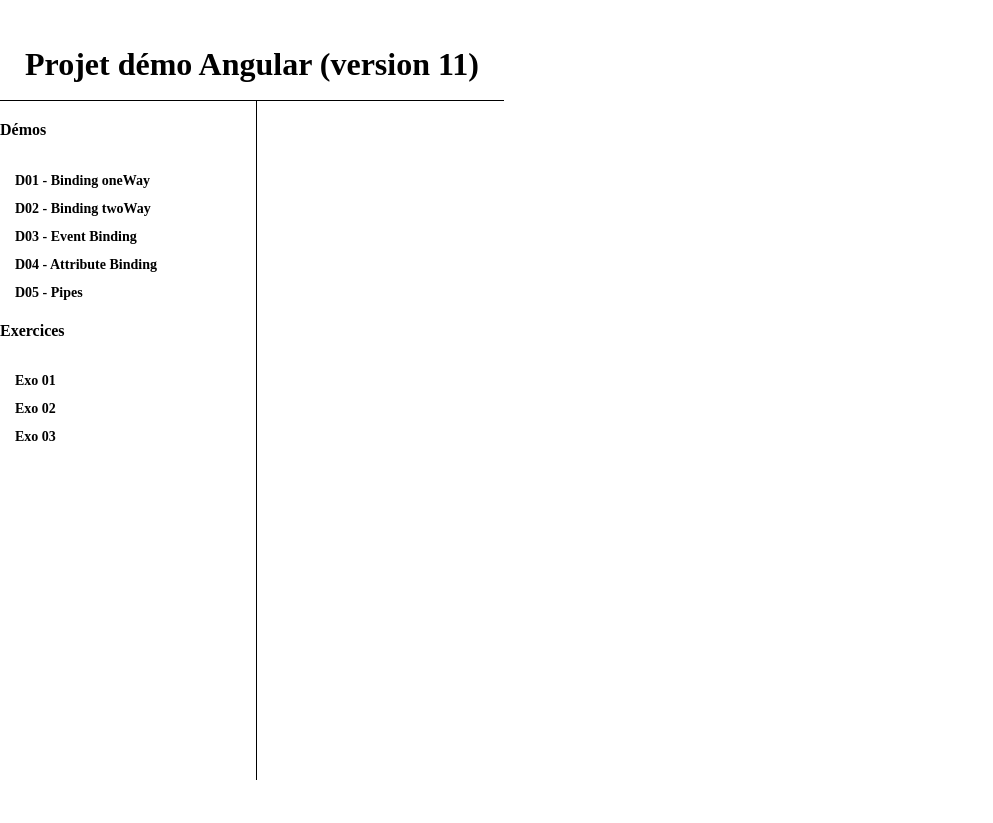
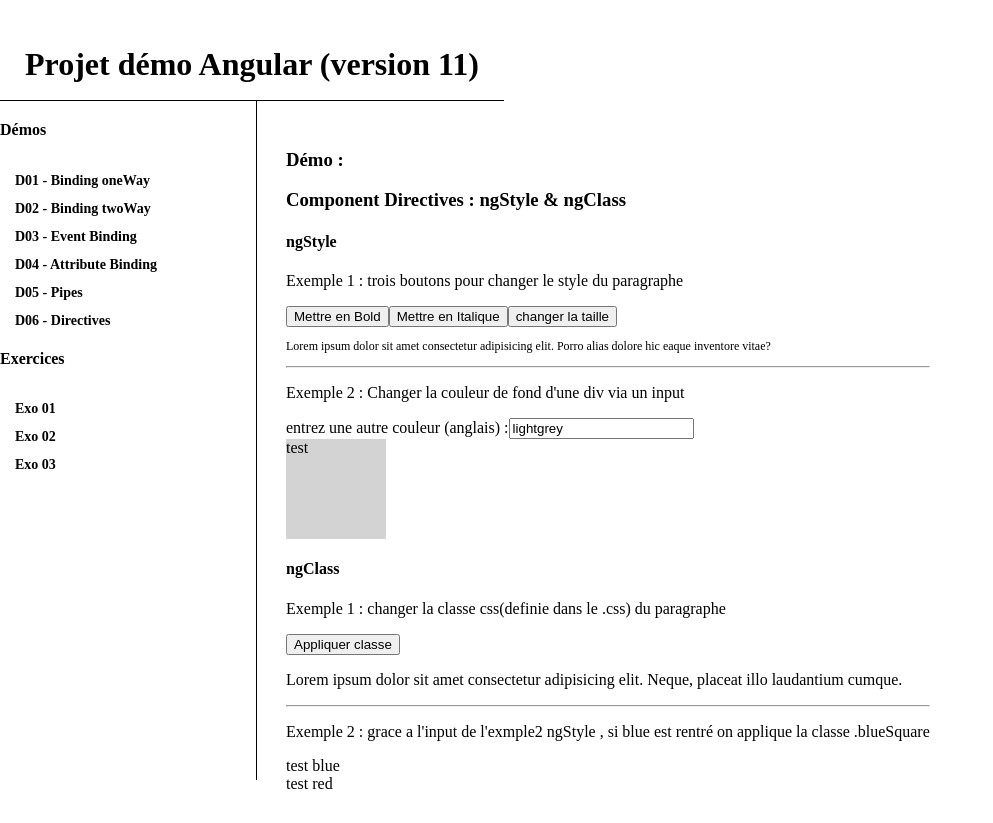
Before and after one commit to HayeGregory/DemoAngular, an Angular app: page /demo/demo06 in a window 1280 px wide. Before the commit this address led to /. Shown: the whole page, without its empty margins (0-993 px from the left). Before the commit the page ends 800 px from the top, so only its background shows below. Built offline with nearby package versions, Linux system fonts and the light colour scheme.

Commit message:
demo06 : directive component ngStyle + ngClass

```diff
--- a/src/app/components/demo/demo-routing.module.ts
+++ b/src/app/components/demo/demo-routing.module.ts
@@ -6,6 +6,7 @@
 import { Demo03Component } from './demo03/demo03.component';
 import { Demo04Component } from './demo04/demo04.component';
 import { Demo05Component } from './demo05/demo05.component';
+import { Demo06Component } from './demo06/demo06.component';
 
 const routes: Routes = [
   {
@@ -17,6 +18,7 @@
       { path: 'demo03', component: Demo03Component },
       { path: 'demo04', component: Demo04Component },
       { path: 'demo05', component: Demo05Component },
+      { path: 'demo06', component: Demo06Component },
     ],
   },
 ];
--- a/src/app/components/demo/demo.module.ts
+++ b/src/app/components/demo/demo.module.ts
@@ -10,6 +10,7 @@
 import { Demo04Component } from './demo04/demo04.component';
 import { Demo05Component } from './demo05/demo05.component';
 import { SharedModule } from '../shared/shared.module';
+import { Demo06Component } from './demo06/demo06.component';
 
 @NgModule({
   declarations: [
@@ -19,6 +20,7 @@
     Demo03Component,
     Demo04Component,
     Demo05Component,
+    Demo06Component,
   ],
   imports: [CommonModule, DemoRoutingModule, FormsModule, SharedModule],
 })
--- /dev/null
+++ b/src/app/components/demo/demo06/demo06.component.html
@@ -0,0 +1,46 @@
+<h3>Component Directives : ngStyle & ngClass</h3>
+
+<h4>ngStyle</h4>
+
+<p>Exemple 1 : trois boutons pour changer le style du paragraphe</p>
+
+<input type="button" value="Mettre en Bold" (click)="SwitchBold()" />
+<input type="button" value="Mettre en Italique" (click)="SwitchItalic()" />
+<input type="button" value="changer la taille" (click)="SwitchSize()" />
+
+<p appHighlight [ngStyle]="currentStyles">
+  Lorem ipsum dolor sit amet consectetur adipisicing elit. Porro alias dolore
+  hic eaque inventore vitae?
+</p>
+<hr />
+
+<p>Exemple 2 : Changer la couleur de fond d'une div via un input</p>
+
+<label for="inputcolor1">entrez une autre couleur (anglais) :</label>
+<input type="text" name="inputcolor1" [(ngModel)]="color" />
+<!--
+    acceder a la propriete css grace a l'ecriture angular (tout - disparait et met en majuscule la lettre suivanante)
+    ou mettre entre '' le nom de la propriete css
+    <div [ngStyle]="{width:'100px', height:'100px', 'background-color':color}"></div>
+-->
+<div [ngStyle]="{ width: '100px', height: '100px', backgroundColor: color }">
+  test
+</div>
+
+<h4>ngClass</h4>
+
+<p>Exemple 1 : changer la classe css(definie dans le .css) du paragraphe</p>
+
+<input type="button" (click)="SwitchClass()" value="Appliquer classe" />
+<p [ngClass]="{ maClasse: class }">
+  Lorem ipsum dolor sit amet consectetur adipisicing elit. Neque, placeat illo
+  laudantium cumque.
+</p>
+<hr />
+
+<p>
+  Exemple 2 : grace a l'input de l'exmple2 ngStyle , si blue est rentré on
+  applique la classe .blueSquare
+</p>
+<div [ngClass]="{ blueSquare: color === 'blue' }">test blue</div>
+<div [ngClass]="{ redSquare: color === 'red' }">test red</div>
--- /dev/null
+++ b/src/app/components/demo/demo06/demo06.component.scss
@@ -0,0 +1,17 @@
+.maClasse {
+  color: red;
+  border: 1px black solid;
+}
+
+.blueSquare {
+  background-color: blue;
+  color: white;
+  width: 75px;
+  height: 75px;
+}
+.redSquare {
+  background-color: rgb(255, 0, 0);
+  color: white;
+  width: 75px;
+  height: 75px;
+}
--- /dev/null
+++ b/src/app/components/demo/demo06/demo06.component.ts
@@ -0,0 +1,51 @@
+import { Component, OnInit } from '@angular/core';
+
+@Component({
+  selector: 'app-demo06',
+  templateUrl: './demo06.component.html',
+  styleUrls: ['./demo06.component.scss'],
+})
+export class Demo06Component implements OnInit {
+  // ngStyle exemple 1
+  currentStyles: any; // objet representant le style, le weight et le size
+  isItalic: boolean = false;
+  isBold: boolean = false;
+  isReSize: boolean = false;
+  // ngStyle exemple 2
+  color: String = 'lightgrey';
+
+  // ngClass exemple 1
+  class: boolean = false;
+
+  constructor() {}
+
+  ngOnInit(): void {
+    this.setCurrentStyles();
+  }
+
+  // init valeur sur base des booleans
+  setCurrentStyles() {
+    this.currentStyles = {
+      'font-style': this.isItalic ? 'italic' : 'normal',
+      'font-weight': this.isBold ? 'bold' : 'normal',
+      'font-size': this.isReSize ? '24px' : '12px',
+    };
+  }
+
+  SwitchBold() {
+    this.isBold = !this.isBold;
+    this.setCurrentStyles();
+  }
+  SwitchItalic() {
+    this.isItalic = !this.isItalic;
+    this.setCurrentStyles();
+  }
+  SwitchSize() {
+    this.isReSize = !this.isReSize;
+    this.setCurrentStyles();
+  }
+
+  SwitchClass() {
+    this.class = !this.class;
+  }
+}
--- a/src/app/components/nav/nav.component.html
+++ b/src/app/components/nav/nav.component.html
@@ -15,6 +15,9 @@
   <li>
     <a routerLink="demo/demo05">D05 - Pipes</a>
   </li>
+  <li>
+    <a routerLink="demo/demo06">D06 - Directives</a>
+  </li>
 </ul>
 
 <h4>Exercices</h4>
```
